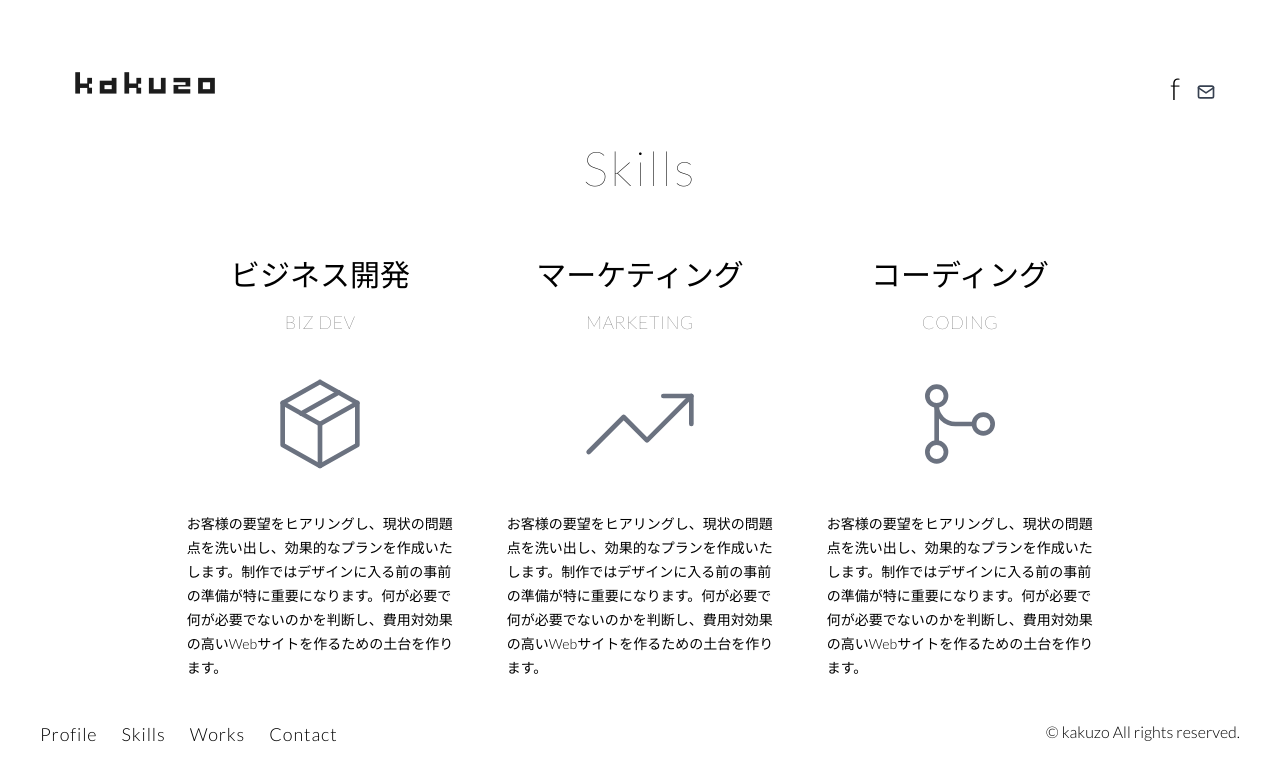
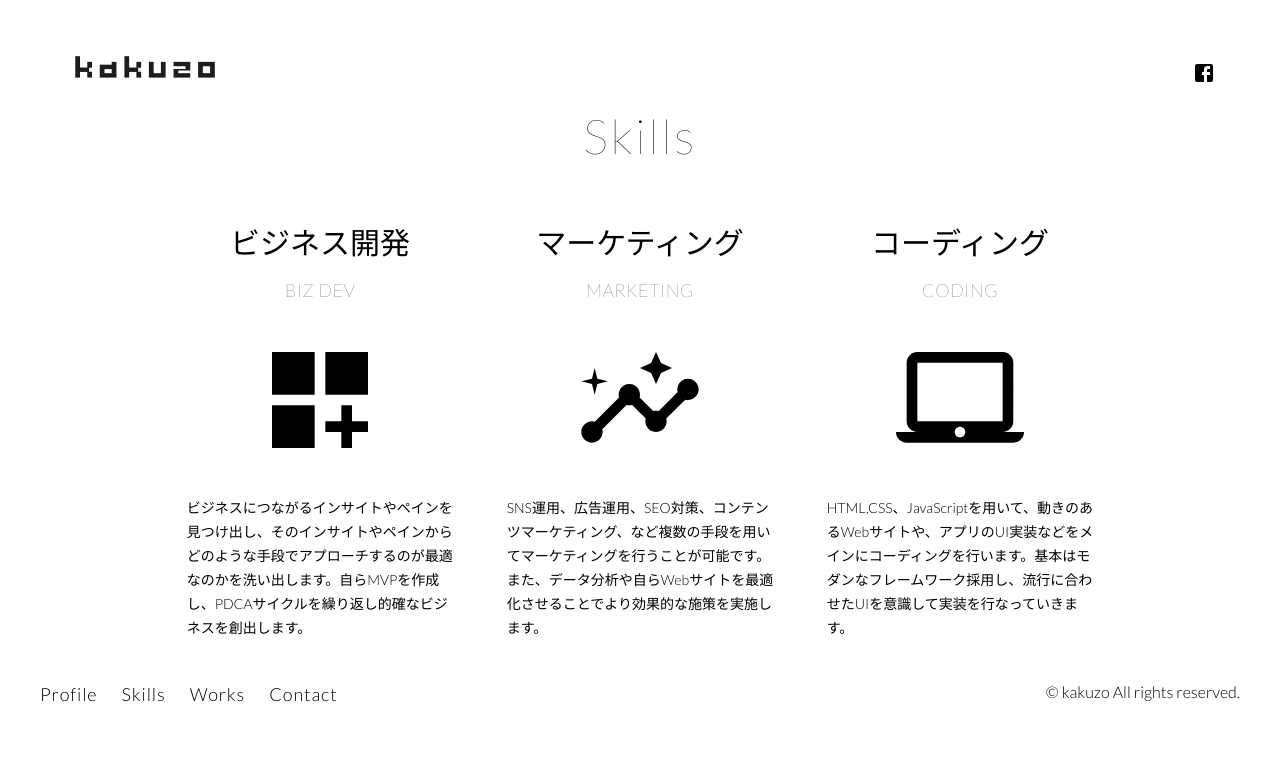
Before and after one commit to ryotya/kakuzo.portfolio, a Next.js app: page /components/skill in a window 1280 px wide. Shown: the top 780 px of the page. Built offline with nearby package versions, Linux system fonts and the light colour scheme.

Commit message:
Add content for skills

```diff
--- a/pages/components/logoSection.js
+++ b/pages/components/logoSection.js
@@ -2,10 +2,11 @@ import Image from "next/image";
 import Logo from "../../public/images/kakuzo-logo-re.png";
 import Link from "next/link";
 import autoprefixer from "autoprefixer";
+import FacebookIcon from "@mui/icons-material/Facebook";
 
 const logoSection = () => {
   return (
-    <div className="flex justify-between max-w-6xl mx-auto h-28 mt-2 tab:mt-8 items-center">
+    <div className="flex justify-between max-w-6xl mx-auto h-20 mt-2 tab:mt-8 items-center">
       <div>
         <Link href="/#">
           <a>
@@ -14,25 +15,11 @@ const logoSection = () => {
         </Link>
       </div>
       <div className="flex mr-4 pc:mr-0">
-        <p className="text-3xl font-light">f</p>
-        <p className="ml-4 flex items-center pt-2">
-          <svg
-            className="h-5 w-5 text-gray-700"
-            width="24"
-            height="24"
-            viewBox="0 0 24 24"
-            strokeWidth="2"
-            stroke="currentColor"
-            fill="none"
-            strokeLinecap="round"
-            strokeLinejoin="round"
-          >
-            {" "}
-            <path stroke="none" d="M0 0h24v24H0z" />{" "}
-            <rect x="3" y="5" width="18" height="14" rx="2" />{" "}
-            <polyline points="3 7 12 13 21 7" />
-          </svg>
-        </p>
+        <Link href="https://www.facebook.com/ryota.kakui">
+          <a target="_blank">
+            <FacebookIcon />
+          </a>
+        </Link>
       </div>
     </div>
   );
--- a/pages/components/skill.js
+++ b/pages/components/skill.js
@@ -1,3 +1,7 @@
+import DashboardCustomizeIcon from "@mui/icons-material/DashboardCustomize";
+import LaptopMacIcon from "@mui/icons-material/LaptopMac";
+import InsightsIcon from "@mui/icons-material/Insights";
+
 const skill = () => {
   return (
     <div id="skills">
@@ -13,7 +17,8 @@ const skill = () => {
             biz dev
           </p>
           <div className="flex justify-center mt-4 sp:mt-8">
-            <svg
+            <DashboardCustomizeIcon className="text-9xl" />
+            {/* <svg
               className="h-28 w-28 text-gray-500"
               width="24"
               height="24"
@@ -31,11 +36,11 @@ const skill = () => {
               <line x1="12" y1="12" x2="12" y2="21" />{" "}
               <line x1="12" y1="12" x2="4" y2="7.5" />{" "}
               <line x1="16" y1="5.25" x2="8" y2="9.75" />
-            </svg>
+            </svg> */}
           </div>
           <div className="mt-4 sp:mt-8 flex justify-center">
             <p className="text-sm leading-6 font-light text-left w-3/4 sp:w-1/2 spc:w-5/6">
-              お客様の要望をヒアリングし、現状の問題点を洗い出し、効果的なプランを作成いたします。制作ではデザインに入る前の事前の準備が特に重要になります。何が必要で何が必要でないのかを判断し、費用対効果の高いWebサイトを作るための土台を作ります。
+              ビジネスにつながるインサイトやペインを見つけ出し、そのインサイトやペインからどのような手段でアプローチするのが最適なのかを洗い出します。自らMVPを作成し、PDCAサイクルを繰り返し的確なビジネスを創出します。
             </p>
           </div>
         </div>
@@ -45,7 +50,8 @@ const skill = () => {
             marketing
           </p>
           <div className="flex justify-center mt-4 sp:mt-8">
-            <svg
+            <InsightsIcon className="text-9xl" />
+            {/* <svg
               className="h-28 w-28 text-gray-500"
               viewBox="0 0 24 24"
               fill="none"
@@ -57,11 +63,11 @@ const skill = () => {
               {" "}
               <polyline points="23 6 13.5 15.5 8.5 10.5 1 18" />{" "}
               <polyline points="17 6 23 6 23 12" />
-            </svg>
+            </svg> */}
           </div>
           <div className="mt-4 sp:mt-8 flex justify-center">
             <p className="text-sm leading-6 font-light text-left w-3/4 sp:w-1/2 spc:w-5/6">
-              お客様の要望をヒアリングし、現状の問題点を洗い出し、効果的なプランを作成いたします。制作ではデザインに入る前の事前の準備が特に重要になります。何が必要で何が必要でないのかを判断し、費用対効果の高いWebサイトを作るための土台を作ります。
+              SNS運用、広告運用、SEO対策、コンテンツマーケティング、など複数の手段を用いてマーケティングを行うことが可能です。また、データ分析や自らWebサイトを最適化させることでより効果的な施策を実施します。
             </p>
           </div>
         </div>
@@ -71,7 +77,8 @@ const skill = () => {
             coding
           </p>
           <div className="flex justify-center mt-4 sp:mt-8">
-            <svg
+            <LaptopMacIcon className="text-9xl" />
+            {/* <svg
               className="h-28 w-28 text-gray-500"
               width="24"
               height="24"
@@ -89,11 +96,11 @@ const skill = () => {
               <circle cx="17" cy="12" r="2" strokeWidth="1" />{" "}
               <line x1="7" y1="8" x2="7" y2="16" strokeWidth="1" />{" "}
               <path d="M7 8a4 4 0 0 0 4 4h4" strokeWidth="1" />
-            </svg>
+            </svg> */}
           </div>
           <div className="mt-4 sp:mt-8 flex justify-center">
             <p className="text-sm leading-6 font-light text-left w-3/4 sp:w-1/2 spc:w-5/6">
-              お客様の要望をヒアリングし、現状の問題点を洗い出し、効果的なプランを作成いたします。制作ではデザインに入る前の事前の準備が特に重要になります。何が必要で何が必要でないのかを判断し、費用対効果の高いWebサイトを作るための土台を作ります。
+              HTML,CSS、JavaScriptを用いて、動きのあるWebサイトや、アプリのUI実装などをメインにコーディングを行います。基本はモダンなフレームワーク採用し、流行に合わせたUIを意識して実装を行なっていきます。
             </p>
           </div>
         </div>
--- a/styles/globals.css
+++ b/styles/globals.css
@@ -113,11 +113,11 @@ section .content p {
 }
 
 input:checked + .slider {
-  background-color: rgb(216 180 254);
+  background-color: rgb(101, 229, 248);
 }
 
 input:focus + .slider {
-  box-shadow: 0 0 1px rgb(216 180 254);
+  box-shadow: 0 0 1px rgb(101, 229, 248);
 }
 
 input:checked + .slider:before {
```
